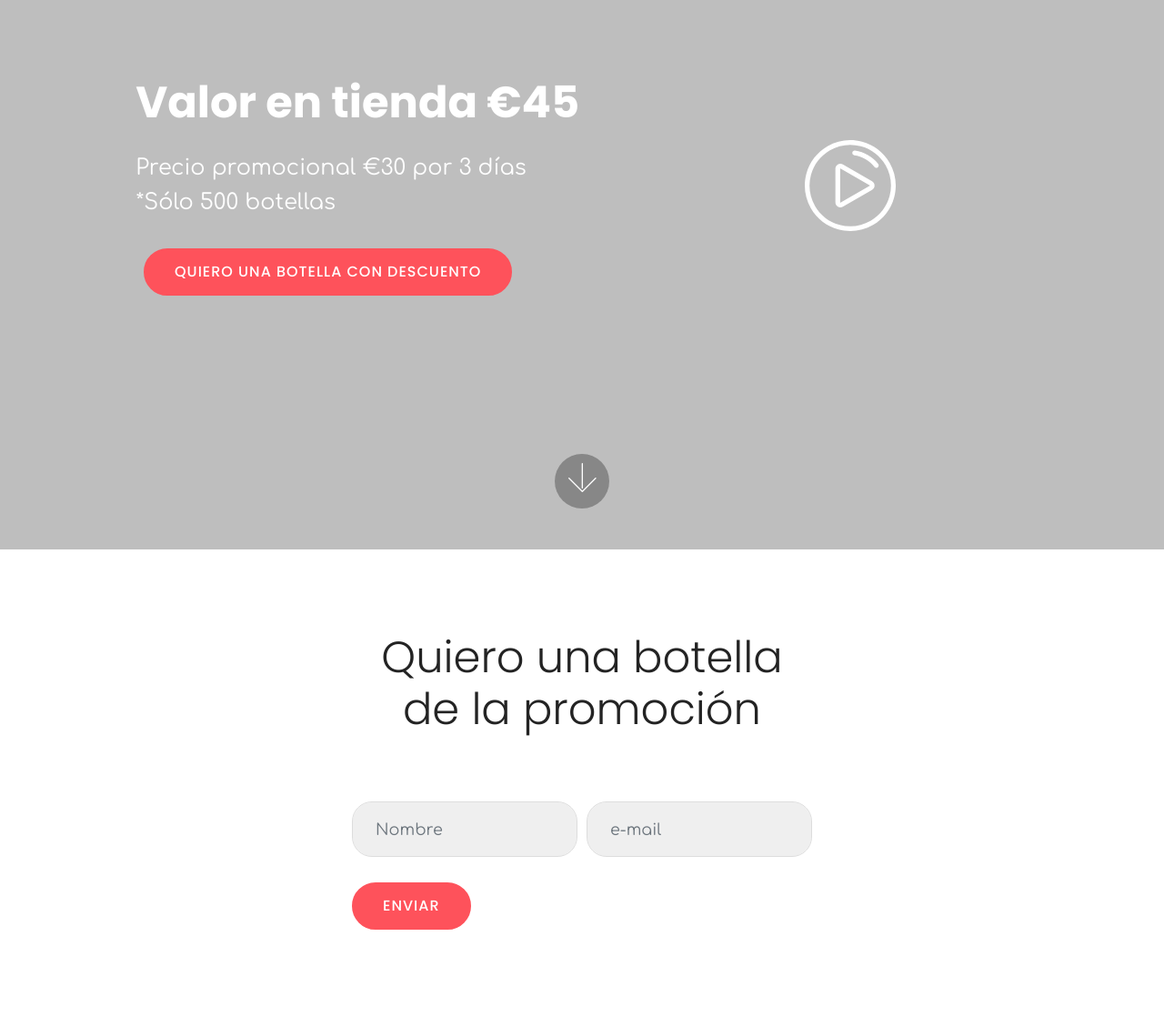
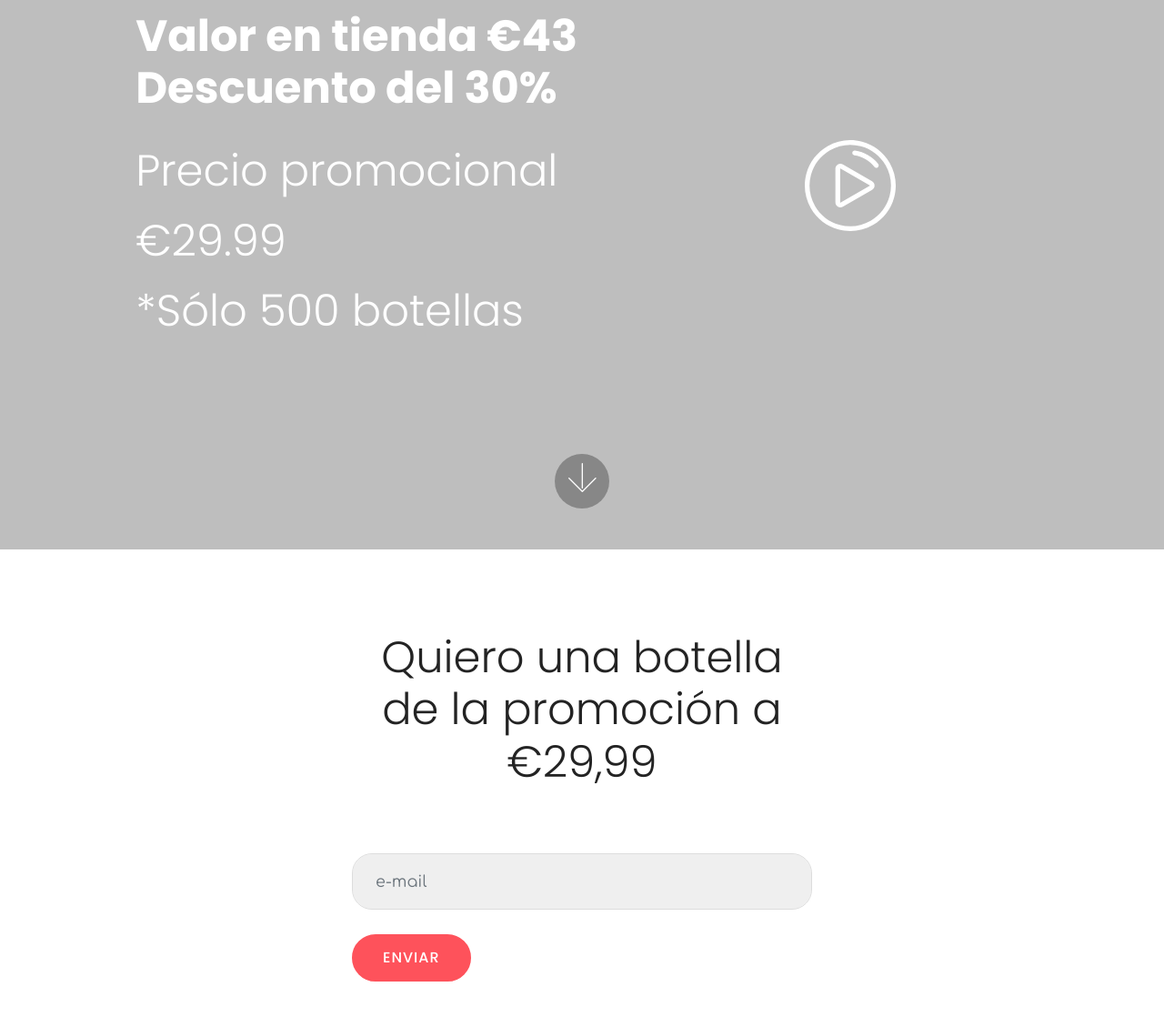
Before and after one commit to SPERTCP/LANDING_OZEANIC, a plain HTML site: page index.html in a window 1280 px wide. Shown: the part 1330-2448 px from the top of the page at 91% size. Drawn offline with Linux system fonts and the light colour scheme; files whose address does not match are found by name.

Commit message:
create github pages

```diff
--- a/index.html
+++ b/index.html
@@ -66,10 +66,10 @@
 
                 <div class="row  align-items-center">
                     <div class="col-md-8">
-                         <h1 class="mbr-section-title align-left py-2 mbr-bold mbr-fonts-style display-2">Valor en tienda €45</h1>
-                        <p class="mbr-text align-left py-2 mbr-fonts-style display-5">Precio promocional €30 por 3 días<br>*Sólo 500 botellas</p>
+                         <h1 class="mbr-section-title align-left py-2 mbr-bold mbr-fonts-style display-2">Valor en tienda €43<br>Descuento del 30%</h1>
+                        <p class="mbr-text align-left py-2 mbr-fonts-style display-2">Precio promocional €29.99&nbsp;<br>*Sólo 500 botellas</p>
 
-                        <div class="mbr-section-btn align-left"><a class="btn btn-md btn-secondary display-4" href="index.html#form3-d">QUIERO UNA BOTELLA CON DESCUENTO</a></div>
+
                     </div>
 
                      <div class="col-md-3 py-3 ">
@@ -129,7 +129,7 @@
         <div class="row justify-content-center">
             <div class="form-1 col-md-8 col-lg-5" data-form-type="formoid">
 <!--Formbuilder Form-->
-<form action="https://mobirise.com/" method="POST" class="mbr-form form-with-styler" data-form-title="My Mobirise Form"><input type="hidden" name="email" data-form-email="true" value="1qRCMQF/imYK+Kn9rt6c4A7Lhfior9FErh1ExHZzQrLK1SEKijnkozvOV6D6jZubh6ysd8Seh/5ZtX1lt0RCsi721s4TnD/Opt7D90nFAk/CKLs/zd2oie2sr0jOB87C.OVV+dMo/QIuVEinys8Ir++a8wT+x807kYzy3VV3cNZffAFZ9njhKl0ZNY/mtah9SXwJv5j1X3O3Y/3W+0urWOa2Gf8ituu9U0nAmJxBF1xd5TyzmuOJUFnQp8wy59Wmc">
+<form action="https://mobirise.com/" method="POST" class="mbr-form form-with-styler" data-form-title="My Mobirise Form"><input type="hidden" name="email" data-form-email="true" value="oxNmEWDU9o4bOvzJRJxhFtFW93Xo/u4g51rwPu4YOWo2VysCR/52cXOLTRl7LdA0b5b3atO16fPvwB3XTkGTq/eAPfqbtS8zkc8R5iUR7yrLLXdz1dYX+dj1a9Z/ELnN.V80zJUere5FCNHK/qoInTGqqxqqyKuBOWIy+4HE6wXcUUwoflEgdaYKzU7oPkh0PAd5dy/o6M5geww0/682aq284hKEuVnTcDlJ5gNy7IbVq+zoZUFY7SncYOQit+r8p">
 <div class="form-row">
 <div hidden="hidden" data-form-alert="" class="alert alert-success col-12">Thanks for filling out the form!</div>
 <div hidden="hidden" data-form-alert-danger="" class="alert alert-danger col-12">
@@ -137,15 +137,14 @@
 </div>
 <div class="dragArea form-row">
 <div class="col-md-12">
-<h1 class="mbr-fonts-style mbr-fonts-style mbr-section-title align-center display-2">Quiero una botella de la promoción</h1>
+<h1 class="mbr-fonts-style mbr-fonts-style mbr-section-title align-center display-2">Quiero una botella de la promoción a €29,99</h1>
 </div>
-<div class="col-md-6 form-group" data-for="Nombre_Apellido">
-<input type="text" name="Nombre_Apellido" placeholder="Nombre" data-form-field="First Name" required="required" class="form-control display-7" value="" id="Nombre_Apellido-form3-d">
+<div class="col form-group" data-for="email">
+<input type="email" name="email" placeholder="e-mail" data-form-field="Email" required="required" class="form-control display-7" value="" id="email-form3-d">
 </div>
-<div data-for="email" class="col-md-6 form-group">
-<input type="email" name="email" placeholder="e-mail" data-form-field="Email" class="form-control display-7" required="required" value="" id="email-form3-d">
+<div class="col-md-12 input-group-btn">
+<button type="submit" class="btn btn-form btn-secondary display-4">ENVIAR</button>
 </div>
-<div class="col-md-12 input-group-btn"><button type="submit" class="btn btn-form btn-secondary display-4">ENVIAR</button></div>
 </div>
 </form><!--Formbuilder Form-->
 </div>
```
Also changed, not shown: 1 other file.
